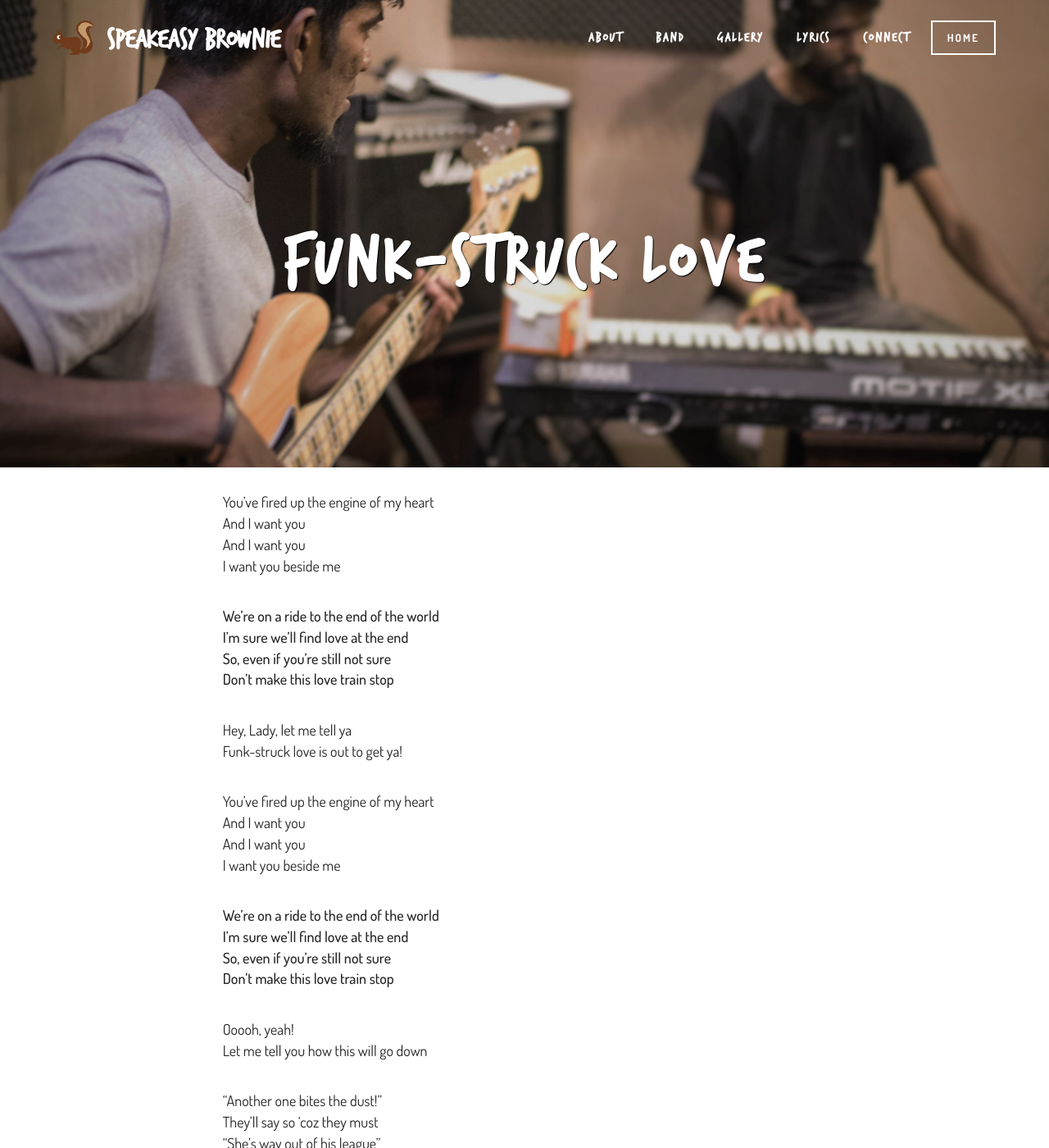
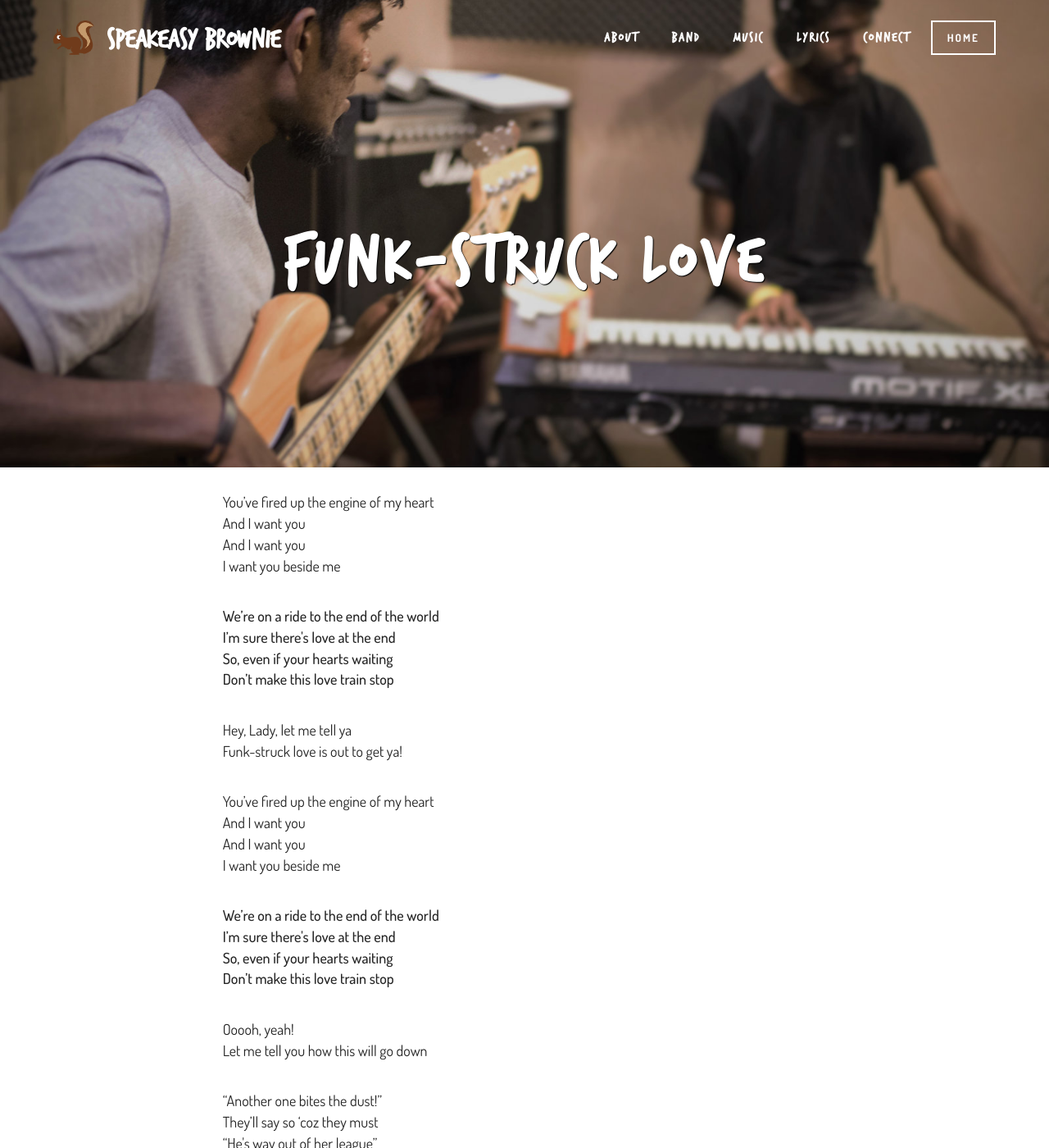
Before and after one commit to lovelldies/speakeasybrownie, a Jekyll site: the page built from _posts/2017-05-22-funk-struck-love.html, in a window 1280 px wide and 1400 px high. Shown: the whole window at 82% size. Built offline with Jekyll 4.4.1, drawn with Linux system fonts in a browser that asks for light colours; some of the changed text lies outside the part shown.

Commit message:
Final push

```diff
--- a/_layouts/default.html
+++ b/_layouts/default.html
@@ -44,7 +44,7 @@
         <ul class="nav-dropdown collapse pull-xs-right navbar-toggleable-sm nav navbar-nav" id="exCollapsingNavbar">
           <li class="nav-item"><a class="nav-link link" href="{{ site.baseurl }}/#about">ABOUT</a></li>
           <li class="nav-item"><a class="nav-link link" href="{{ site.baseurl }}/#band">BAND</a></li>
-          <li class="nav-item"><a class="nav-link link" href="{{ site.baseurl }}/#gallery">GALLERY</a></li>
+          <li class="nav-item"><a class="nav-link link" href="{{ site.baseurl }}/#music">MUSIC</a></li>
           <li class="nav-item"><a class="nav-link link" href="{{ site.baseurl }}/lyrics/">LYRICS</a></li>
           <li class="nav-item"><a class="nav-link link" href="{{ site.baseurl }}/#connect">CONNECT</a></li>
           <li class="nav-item nav-btn"><a class="nav-link btn btn-default btn-default-outline" href="{{ site.baseurl }}/">HOME</a></li>
--- a/_posts/2017-05-22-funk-struck-love.html
+++ b/_posts/2017-05-22-funk-struck-love.html
@@ -12,12 +12,12 @@ And I want you<br>
 I want you beside me</p>
 
 <p class="chorus">We’re on a ride to the end of the world<br>
-I’m sure we’ll find love at the end<br>
-So, even if you’re still not sure<br>
-Don’t make this love train stop </p>
+I’m sure there's love at the end<br>
+So, even if your hearts waiting<br>
+Don’t make this love train stop</p>
 
 <p>Hey, Lady, let me tell ya<br>
-Funk-struck love is out to get ya!
+Funk-struck love is out to get ya!</p>
 
 <p>You’ve fired up the engine of my heart<br>
 And I want you<br>
@@ -25,16 +25,16 @@ And I want you<br>
 I want you beside me</p>
 
 <p class="chorus">We’re on a ride to the end of the world<br>
-I’m sure we’ll find love at the end<br>
-So, even if you’re still not sure<br>
-Don’t make this love train stop </p>
+I’m sure there's love at the end<br>
+So, even if your hearts waiting<br>
+Don’t make this love train stop</p>
 
 <p>Ooooh, yeah!<br>
-Let me tell you how this will go down
+Let me tell you how this will go down</p>
 
 <p>“Another one bites the dust!”<br>
 They’ll say so ‘coz they must<br>
-“She’s way out of his league”<br>
+“He's way out of her league”<br>
 Opinions add to the intrigue</p>
 
 <p>I’m as thick-skinned as they come<br>
@@ -42,7 +42,7 @@ Opinions add to the intrigue</p>
 And the more lovin’ I do<br>
 the more I’ll love right into you!</p>
 
-<p class="chorus">scat vocal</p>
+<p class="chorus">Scat vocal</p>
 
-<p>Hey, Lady, let me tell ya
+<p>Hey, Lady, let me tell ya<br>
 Funk-struck love is out to get ya!</p>
--- a/assets/mobirise/css/mbr-additional.css
+++ b/assets/mobirise/css/mbr-additional.css
@@ -275,6 +275,14 @@ h1, h2, h3, h4, h5, h6 {
 }
 
 
+.mbr-gallery .mbr-gallery-item > a {
+  border: 1px solid #432615;
+  background-color: #432615;
+}
+
+.btn-inverse .btn-default:hover {
+  background-color: #c49a6c;
+}
 
 @media only screen and (max-width : 479px) {
   #header4-0 H1 {
```
Also changed, not shown: _includes/home-gallery.html (+9 -0 lines), index.html (+11 -18 lines), assets/images/gallery/gallery-1.jpg (added), assets/images/gallery/gallery-2.jpg (added), assets/images/gallery/gallery-3.jpg (added), assets/images/gallery/gallery-4.jpg (added), assets/images/gallery/gallery-5.jpg (added), assets/images/gallery/gallery-6.jpg (added), assets/images/gallery/gallery-7.jpg (added), assets/images/gallery/gallery-8.jpg (added).
